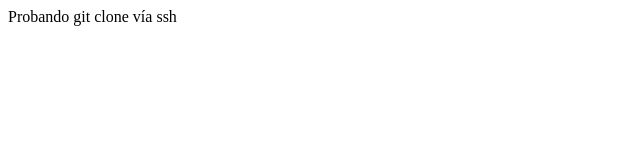
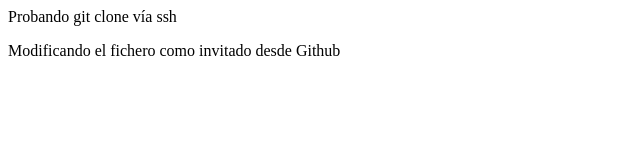
Before and after one commit to borjita22/uax-devops-02, a plain HTML site: page index.html in a window 1280 px wide. Shown: the whole page, without its empty margins (0-640 px from the left). Drawn offline with Linux system fonts and the light colour scheme.

Commit message:
Update index.html

```diff
--- a/index.html
+++ b/index.html
@@ -4,5 +4,6 @@
     </head>
     <body>
         <p>Probando git clone vía ssh</p>
+        <p>Modificando el fichero como invitado desde Github</p>
     </body>
 </html>
```
